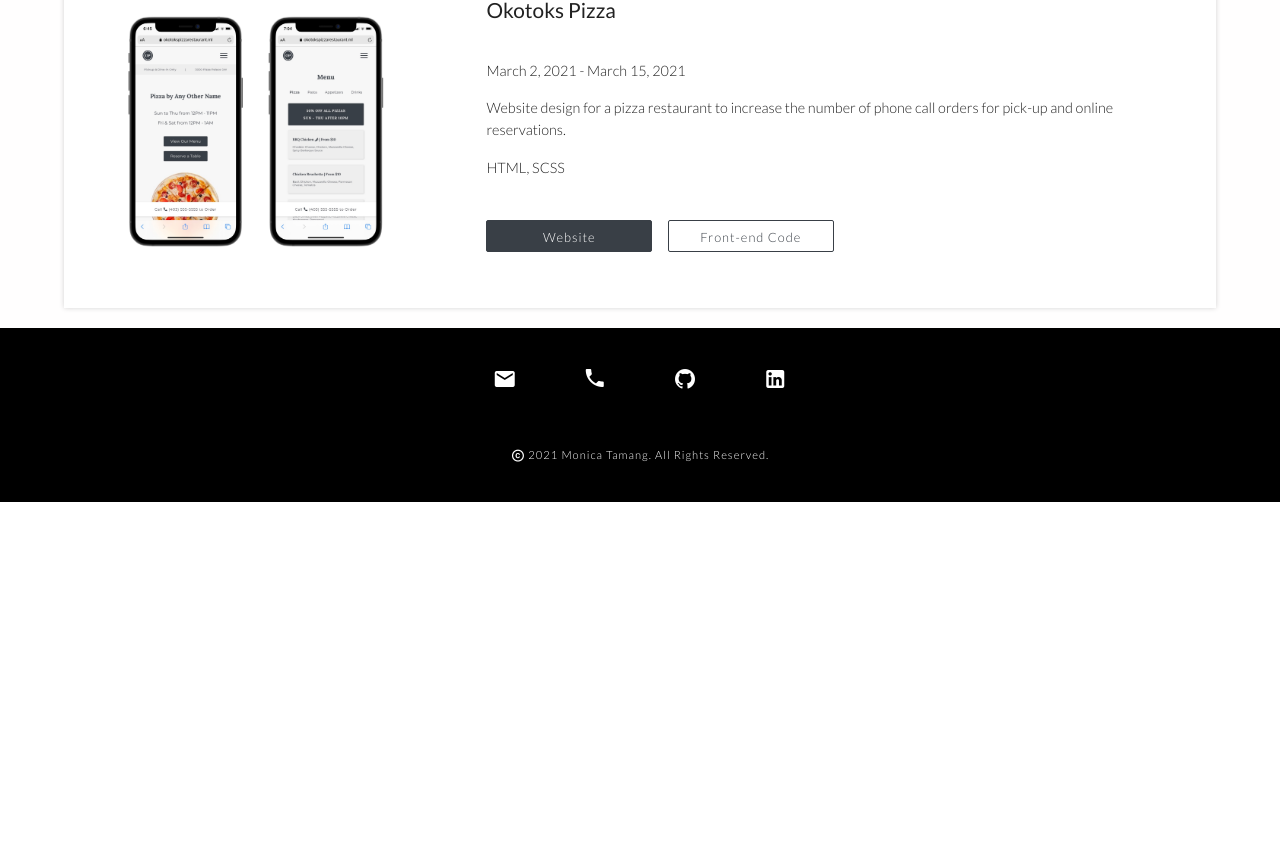
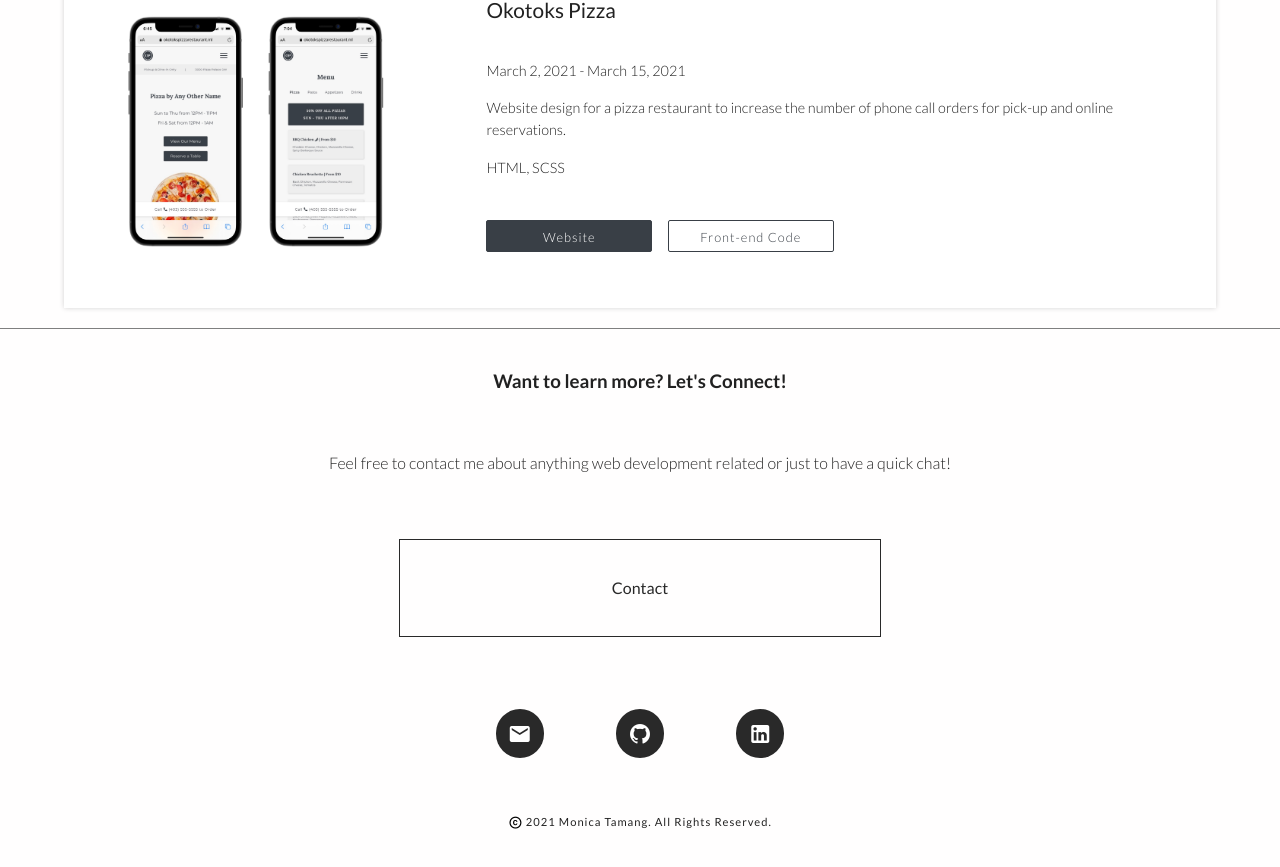
Before and after one commit to monicatamang/portfolio, a Vue app: page /#/Projects in a window 1280 px wide. Shown: the part 1313-2180 px from the top of the page. Before the commit the page ends 1815 px from the top, so only its background shows below. Built offline with nearby package versions, Linux system fonts and the light colour scheme.

Commit message:
Modified the styling of the page footer

```diff
--- a/src/App.vue
+++ b/src/App.vue
@@ -22,6 +22,8 @@
 <style>
   :root {
     --primaryFont: 'Lato', sans-serif;
+    --primaryColor: #292929;
+    --secondaryColor: #7F7F7F;
     --backgroundColour: #FFFEFE;
   }
 
--- a/src/components/PageFooter.vue
+++ b/src/components/PageFooter.vue
@@ -1,19 +1,27 @@
 <template>
     <article>
+        <h1>Want to learn more? Let's Connect!</h1>
+        <h2>Feel free to contact me about anything web development related or just to have a quick chat!</h2>
+        <router-link to="/Contact" id="contactButton"><button>Contact</button></router-link>
         <div id="linksContainer">
-            <a target="_blank" href="mailto:tamang.monica@gmail.com"><v-icon color="white">mdi-email</v-icon></a>
-            <a href="tel:4034776231" id="mobilePhoneNumber"><v-icon color="white">mdi-phone</v-icon></a>
-            <v-icon color="white" id="desktopPhoneNumber">mdi-phone</v-icon>
-            <a target="_blank" href="https://github.com/monicatamang/"><v-icon color="white">mdi-github</v-icon></a>
-            <a target="_blank" href="https://www.linkedin.com/in/monicatamang/"><v-icon color="white">mdi-linkedin</v-icon></a>
+            <a target="_blank" href="mailto:tamang.monica@gmail.com"><v-icon :color="iconColor">mdi-email</v-icon></a>
+            <a target="_blank" href="https://github.com/monicatamang/"><v-icon :color="iconColor">mdi-github</v-icon></a>
+            <a target="_blank" href="https://www.linkedin.com/in/monicatamang/"><v-icon :color="iconColor">mdi-linkedin</v-icon></a>
         </div>
-        <p><v-icon color="white" id="copyrightIcon">mdi-copyright</v-icon> 2021 Monica Tamang. All Rights Reserved.</p>
+        <p><v-icon :color="copyrightIconColor" id="copyrightIcon">mdi-copyright</v-icon> 2021 Monica Tamang. All Rights Reserved.</p>
     </article>
 </template>
 
 <script>
     export default {
-        name: "page-footer"
+        name: "page-footer",
+
+        data() {
+            return {
+                iconColor: "white",
+                copyrightIconColor: "black"
+            }
+        }
     }
 </script>
 
@@ -21,26 +29,35 @@
     article {
         display: grid;
         place-items: center;
-        background: black;
+        border-top: 0.5px solid var(--secondaryColor);
         width: 100%;
         height: 100%;
         padding: 10% 5%;
         row-gap: 30px;
     }
 
+    h1, h2 {
+        font-family: var(--primaryFont);
+        text-align: center;
+    }
+
+    h2 {
+        font-weight: 300;
+        font-size: 1rem;
+    }
+
     #linksContainer {
         display: grid;
         place-items: center;
-        grid-template-columns: repeat(4, 1fr);
+        grid-template-columns: repeat(3, 1fr);
         width: 100%;
     }
 
-    a, p {
-        color: white;
-    }
-
-    a {
+    #linksContainer a {
         text-decoration: none;
+        background: var(--primaryColor);
+        border-radius: 30px;
+        padding: 10%;
     }
 
     p {
@@ -48,7 +65,7 @@
         font-size: 0.8rem;
         letter-spacing: 1px;
         text-align: center;
-        font-weight: 300;
+        font-weight: 400;
     }
 
     .v-application p {
@@ -61,6 +78,16 @@
 
     #copyrightIcon {
         font-size: 1rem;
+    }
+
+    #contactButton {
+        border: 0.5px solid var(--primaryColor);
+        width: 40%;
+        padding: 3% 0%;
+        text-align: center;
+        color: var(--primaryColor);
+        font-family: var(--primaryFont);
+        margin: 1vh 0vw 2vh 0vw;
     }
 
     #desktopPhoneNumber {
@@ -113,10 +140,10 @@
             font-size: 1.5rem;
         }
 
-        .v-icon:hover {
+        /* .v-icon:hover {
             background: grey;
             border-radius: 2px;
-        }
+        } */
 
         #mobilePhoneNumber {
             display: none;
```
